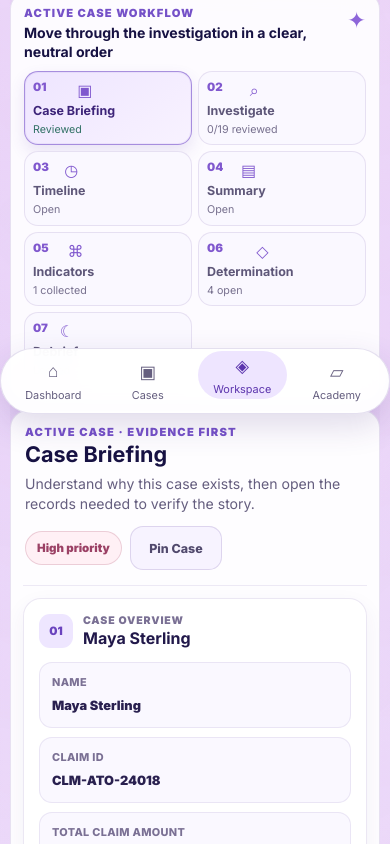
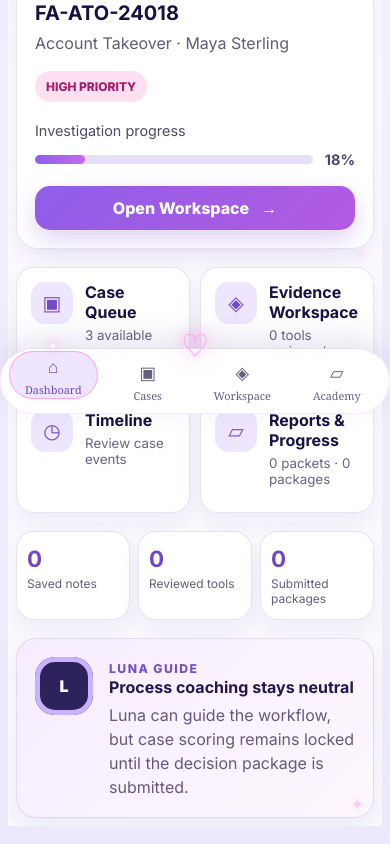
Before and after one commit to iamre2024-debug/fraud-Academy-v1, a React (Vite) app: page / in a window 390 px wide. Shown: the part 420-1264 px from the top of the page. Built offline with nearby package versions, Linux system fonts and the light colour scheme.

Commit message:
Open mobile experience on Dashboard home

```diff
--- a/src/VisualApp.jsx
+++ b/src/VisualApp.jsx
@@ -13,7 +13,7 @@ const enrichedBaseCases = enrichTrainingCases(baseCases);
 
 export default function VisualApp() {
   const [caseCatalog, setCaseCatalog] = useState(enrichedBaseCases);
-  const [activeTab, setActiveTab] = useState('workspace');
+  const [activeTab, setActiveTab] = useState('dashboard');
   const [activeCaseId, setActiveCaseId] = useState(() => enrichedBaseCases[0]?.id ?? '');
   const activeCase = caseCatalog.find((item) => item.id === activeCaseId) ?? caseCatalog[0];
 
```
